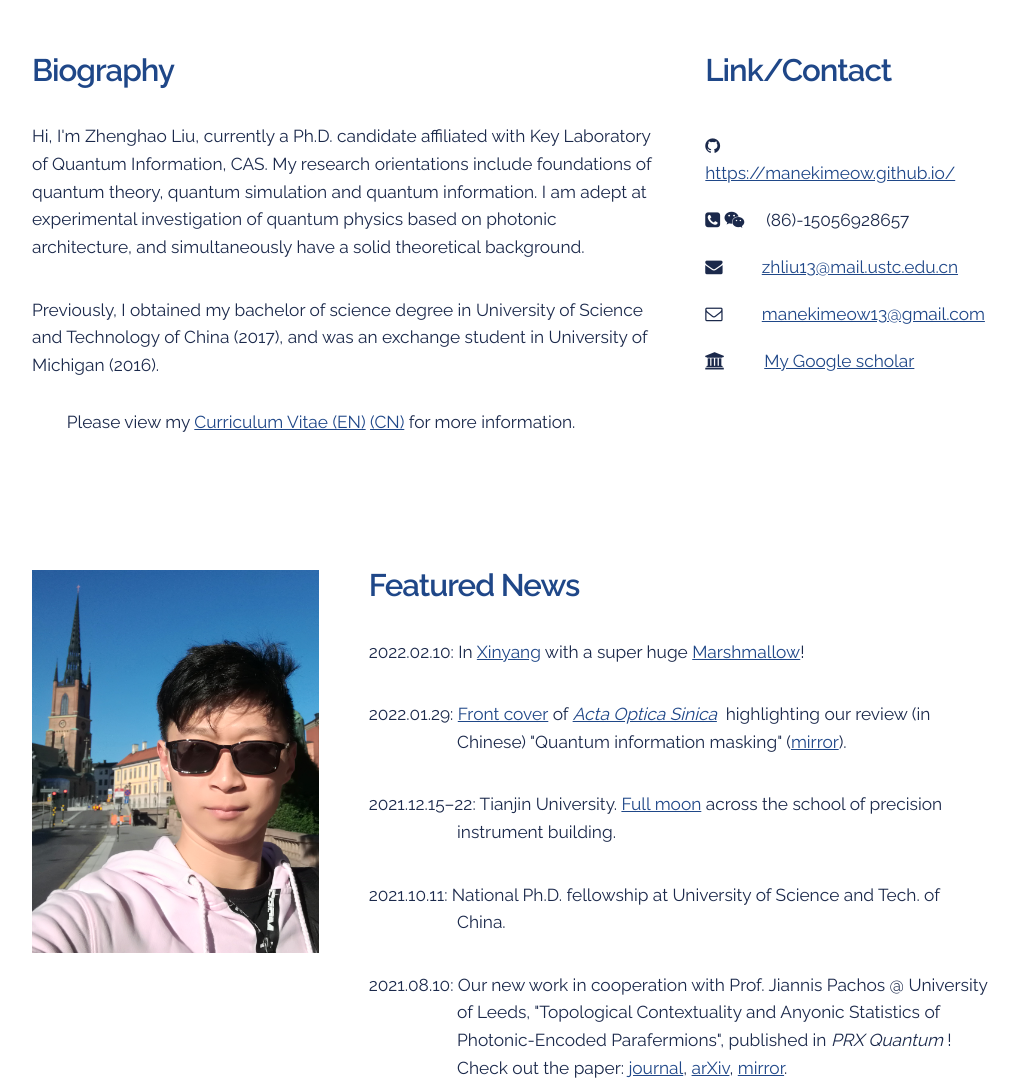
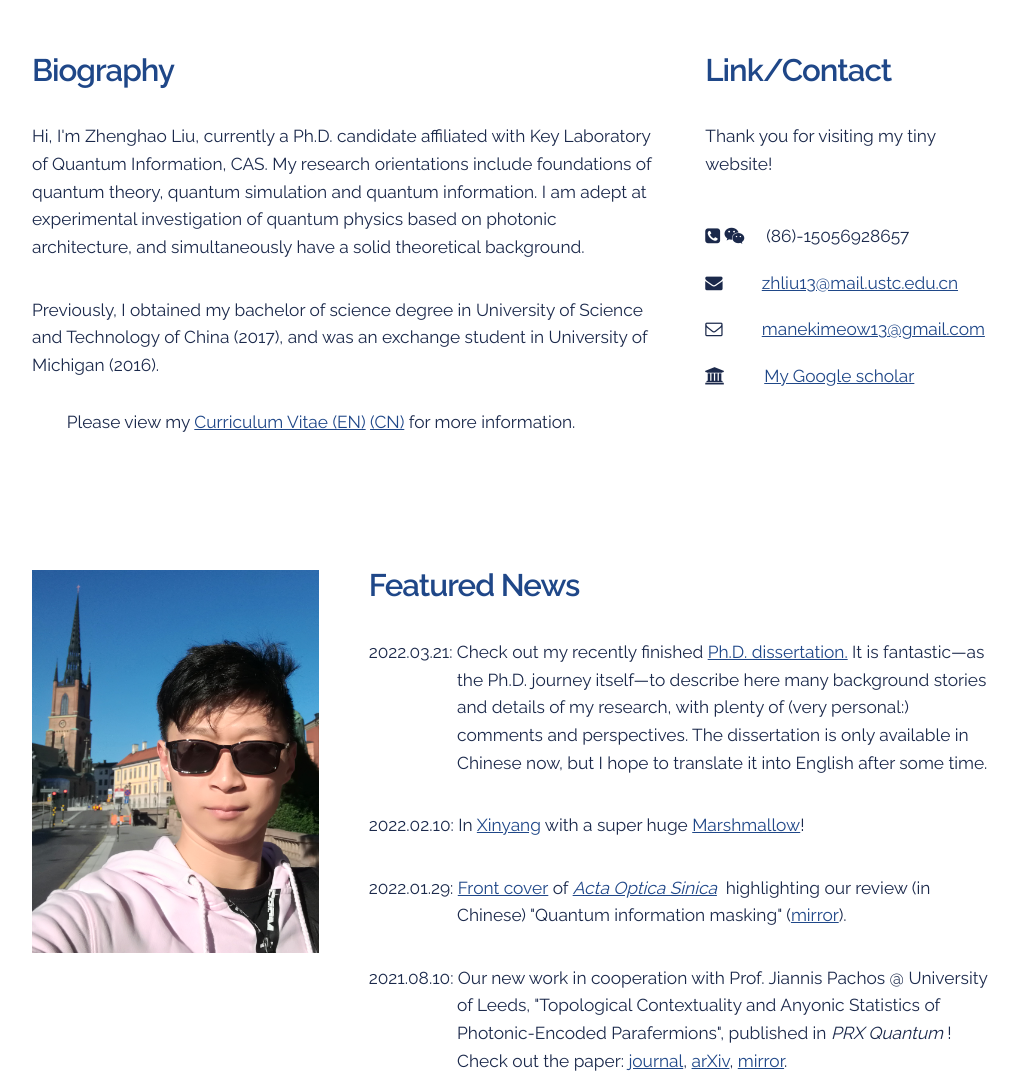
Before and after one commit to ManekiMeow/ManekiMeow.github.io, a plain HTML site: page index.html in a window 1280 px wide. Shown: the part 720-1806 px from the top of the page, without its empty margins (128-1146 px from the left). Drawn offline with nearby package versions, Linux system fonts and the light colour scheme.

Commit message:
Add files via upload

```diff
--- a/index.html
+++ b/index.html
@@ -71,11 +71,8 @@
 							<header>
 								<h2>Link/Contact</h2>
 							</header>
-<!--
 							<p>Thank you for visiting my tiny website! </p>
--->
 							<ul class="style">
-								<li><i class="fa fa-github"></i> &emsp;&emsp;<a href="https://manekimeow.github.io/">https://manekimeow.github.io/</a></li>
 								<li><i class="fa fa-phone-square"></i> <i class="fa fa-wechat"></i> &emsp;(86)-15056928657</li>
 								<li><i class="fa fa-envelope"></i> &emsp;&emsp;<a href="mailto: zhliu13@mail.ustc.edu.cn">zhliu13@mail.ustc.edu.cn</a></li>
 								<li><i class="fa fa-envelope-o"></i> &emsp;&emsp;<a href="mailto: manekimeow13@gmail.com">manekimeow13@gmail.com</a></li>
@@ -102,21 +99,22 @@
 							<header>
 								<h2>Featured News</h2>
 							</header>
+							<p style="margin-left:5.1em;text-indent:-5.1em"> 2022.03.21: Check out my recently finished <a href="document/2203_PhDthesis_v2a.pdf" target="_blank">Ph.D. dissertation.</a> It is fantastic&mdash;as the Ph.D. journey itself&mdash;to describe here many background stories and details of my research, with plenty of (very personal:) comments and perspectives. The dissertation is only available in Chinese now, but I hope to translate it into English after some time.
 
 							<p style="margin-left:5.1em;text-indent:-5.1em"> 2022.02.10: In <a href="https://en.wikipedia.org/wiki/Xinyang" target="_blank">Xinyang</a> with a super huge <a href="images/xinyang_marshmallow.jpg" target="_blank">Marshmallow</a>!
 
 							<p style="margin-left:5.1em;text-indent:-5.1em"> 2022.01.29: <a href="images/2201_gxxb.jpg" target="_blank">Front cover</a>&nbsp;of <a href="http://www.opticsjournal.net/Journal/gxxb/2022/42/3.cshtml" target="_blank"><span style="font-style:italic">Acta Optica Sinica</span></a> &nbsp;highlighting our review (in Chinese) "Quantum information masking" (<a href="document/2201_maskrev.pdf" target="_blank">mirror</a>).</p>
-
+<!--
 							<p style="margin-left:5.1em;text-indent:-5.1em"> 2021.12.15&ndash;22: Tianjin University. <a href="images/tianjin_moon.jpg" target="_blank">Full moon</a> across the school of precision instrument building.</p>
 
 							<p style="margin-left:5.1em;text-indent:-5.1em"> 2021.10.11: National Ph.D. fellowship at University of Science and Tech. of China.
-
+-->
 							<p style="margin-left:5.1em;text-indent:-5.1em"> 2021.08.10: Our new work in cooperation with Prof. Jiannis Pachos @ University of Leeds, "Topological Contextuality and Anyonic Statistics of Photonic-Encoded Parafermions", published in&nbsp;<span style="font-style:italic">PRX Quantum</span>&nbsp;! Check out the paper: <a href="https://journals.aps.org/prxquantum/abstract/10.1103/PRXQuantum.2.030323" target="_blank">journal</a>, <a href="https://arxiv.org/abs/2011.05008" target="_blank">arXiv</a>, <a href="document/2107_pf.pdf" target="_blank">mirror</a>.</p>
-
 <!--
 							<p style="margin-left:5.1em;text-indent:-5.1em"> 2021.04.11: Advanced to <a href="https://mp.weixin.qq.com/s/2Qs2KkpJKk7EUDRwGP2ePg" target="_blank">Light competetion</a> final stage. Here is a <a href="images/dissipative_qsim.mp4" target="_blank">trailer</a> for our work, "dissipative quantum simulator".</p>
 -->
 							<p style="margin-left:5.1em;text-indent:-5.1em"> 2020.05.20: Playing Debussy "Clair de Lune" in the wake of covid lockdown. <a href="images/Clair_de_Lune.mp4" target="_blank">Video</a>.</p>
+
 						</section>
 					</div>
 				</div>
```
